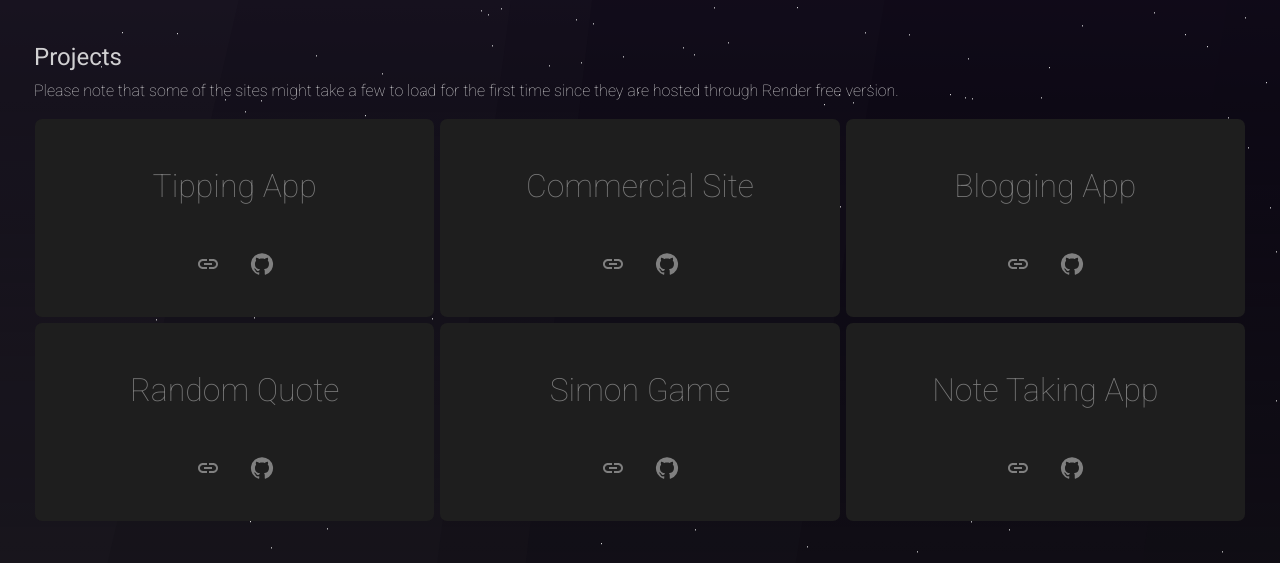
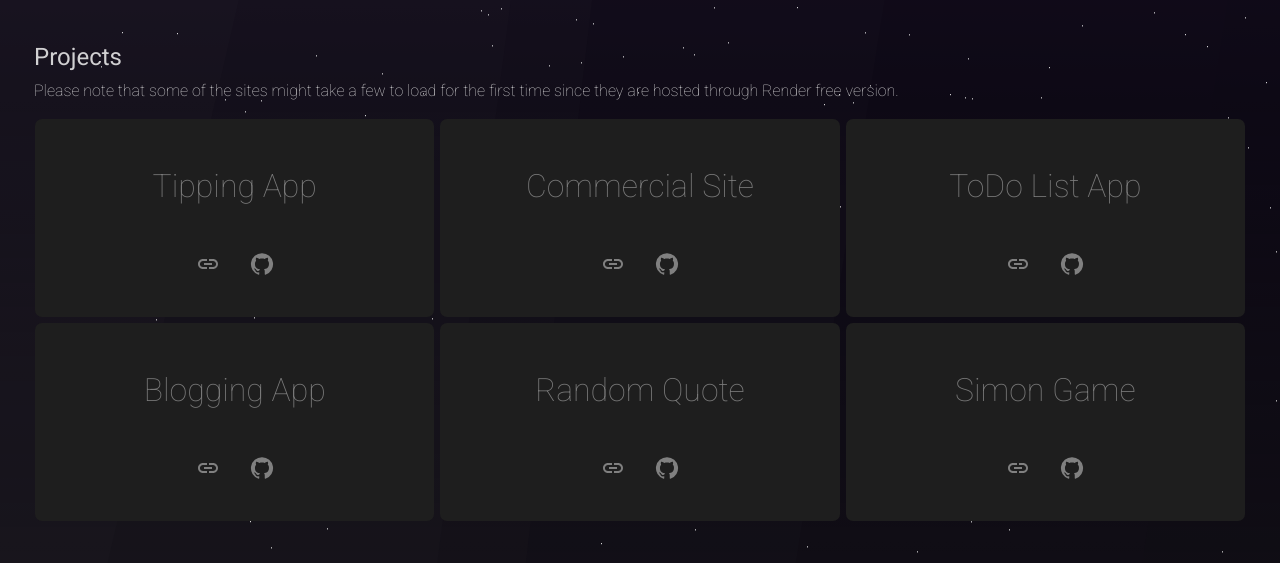
Before and after one commit to noel-pena/Portfolio-V3, a React (Vite) app: page / in a window 1280 px wide. Shown: the part 896-1459 px from the top of the page. Built offline with nearby package versions, Linux system fonts and the light colour scheme.

Commit message:
todo list app add

```diff
--- a/index.html
+++ b/index.html
@@ -3,6 +3,7 @@
   <head>
     <meta charset="UTF-8" />
     <meta name="viewport" content="width=device-width, initial-scale=1.0" />
+    <meta name="color-scheme" content="light only" />
     <title>Portfolio</title>
     <link rel="preconnect" href="https://fonts.googleapis.com" />
     <link rel="preconnect" href="https://fonts.gstatic.com" crossorigin />
--- a/src/components/Projects.jsx
+++ b/src/components/Projects.jsx
@@ -68,7 +68,23 @@ export const Projects = () => {
             </a>
           </div>
         </Card>
-
+        <Card className="card">
+          <div className="card-content">
+            <p className="card-icon">ToDo List App</p>
+            <a href="https://todo-list-react-50js.onrender.com/">
+              <LinkIcon
+                className="links"
+                sx={{ color: "gray", padding: "15px" }}
+              />
+            </a>
+            <a href="https://github.com/noel-pena/Todo-List-React">
+              <GitHubIcon
+                className="links"
+                sx={{ color: "gray", padding: "15px", paddingTop: "0px" }}
+              />
+            </a>
+          </div>
+        </Card>
         <Card className="card">
           <div className="card-content">
             <p className="card-icon">Blogging App</p>
@@ -120,23 +136,6 @@ export const Projects = () => {
             </a>
           </div>
         </Card>
-        <Card className="card">
-          <div className="card-content">
-            <p className="card-icon">Note Taking App</p>
-            <a href="https://todo-list-mongodb-fhh5.onrender.com">
-              <LinkIcon
-                className="links"
-                sx={{ color: "gray", padding: "15px" }}
-              />
-            </a>
-            <a href="https://github.com/noel-pena/ToDo-List-MongoDB">
-              <GitHubIcon
-                className="links"
-                sx={{ color: "gray", padding: "15px", paddingTop: "0px" }}
-              />
-            </a>
-          </div>
-        </Card>
       </div>
     </Grid>
   );
```
